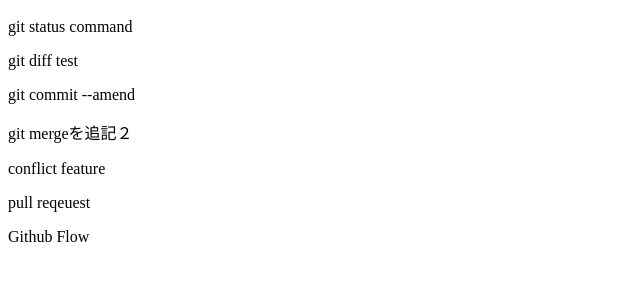
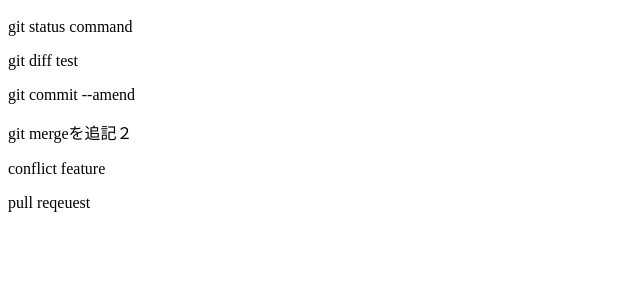
Before and after one commit to shoygitlearn/git_tutorial, a plain HTML site: page index.html in a window 1280 px wide. Shown: the part 57-338 px from the top of the page, without its empty margins (0-640 px from the left). Drawn offline with Linux system fonts and the light colour scheme.

Commit message:
git diffの確認

```diff
--- a/index.html
+++ b/index.html
@@ -5,4 +5,3 @@
 <p>git mergeを追記２</p>
 <p>conflict feature </p>
 <p>pull reqeuest</p>
-<p> Github Flow</p>
```
